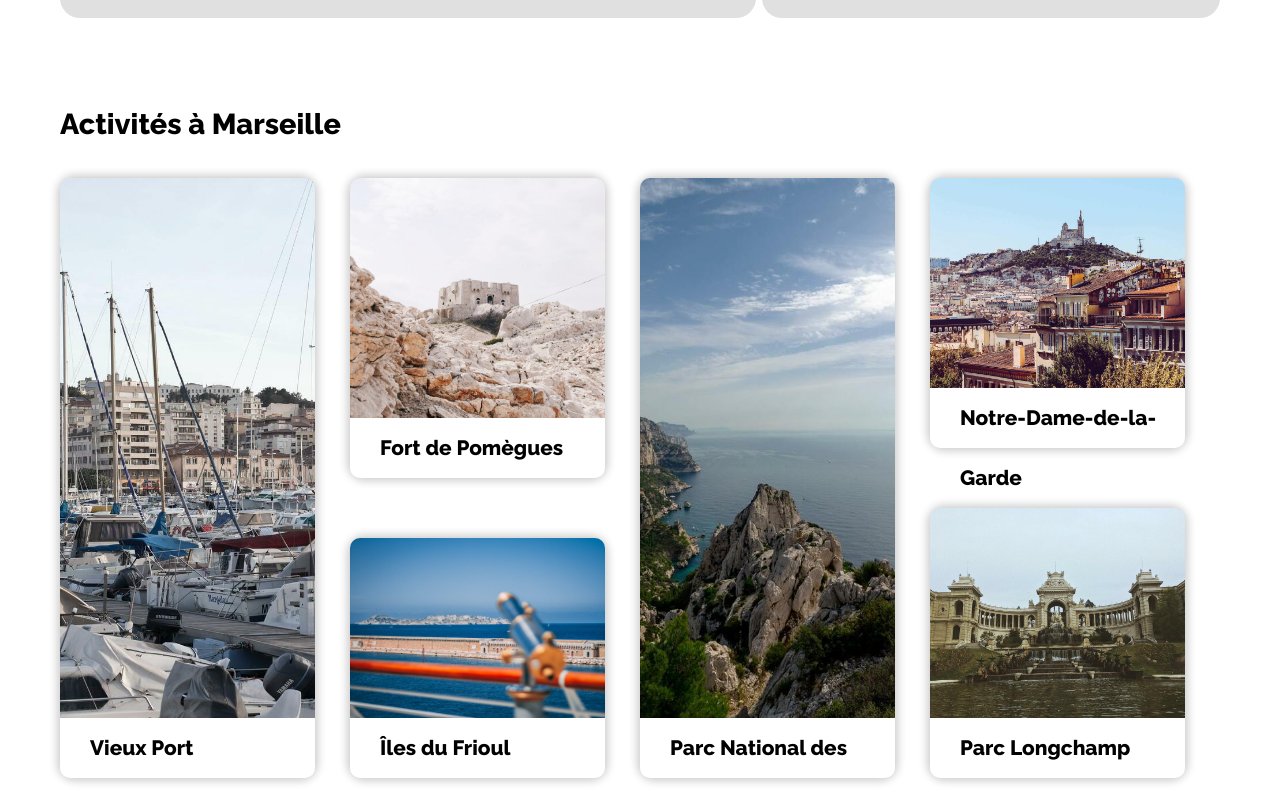
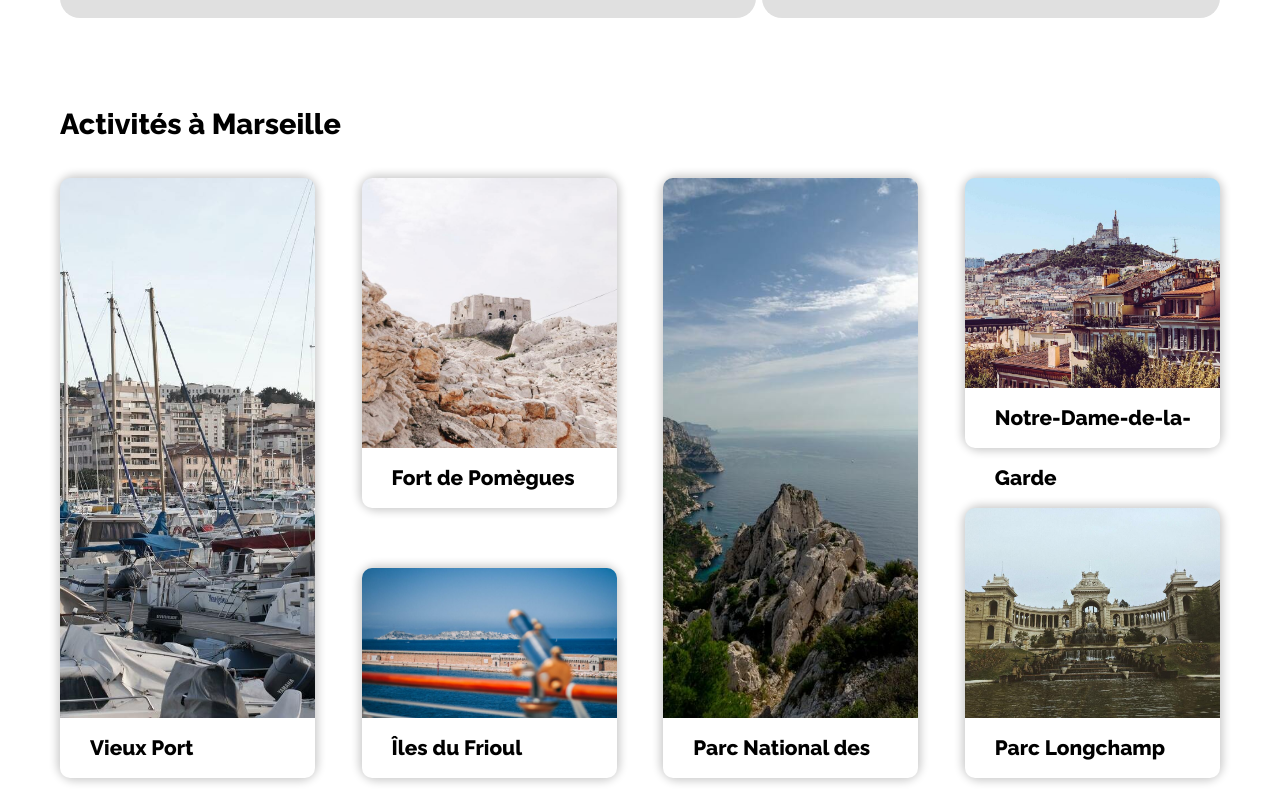
Before and after one commit to FlorentEeckeman/P2, a plain HTML site: page index1.html in a window 1280 px wide. Shown: the part 1656-2453 px from the top of the page. Drawn offline with Linux system fonts and the light colour scheme.

Commit message:
version desktop 1.1

```diff
--- a/css/main.css
+++ b/css/main.css
@@ -303,7 +303,7 @@ header div img {
         padding-top: 50px;
         padding-bottom: 50px;
         flex-direction: column;
-        justify-content: space-between;
+        align-content: space-between;
         flex-wrap: wrap;
         box-sizing: border-box;
         background-color: rgb(255, 255, 255);
@@ -312,6 +312,7 @@ header div img {
         display: flex;
         flex-direction: column;
         box-sizing: border-box;
+
         width: 22%;
     }
     .grp-activite >  div:nth-child(odd){
@@ -327,10 +328,14 @@ header div img {
         box-shadow:none;
         flex-wrap: wrap;
     }
+    .half-card{
+        height: calc(100% - 60px);;
+
+    }
     .med-vignette1{
         display: flex;
         flex-direction: column;
-        height: 50%;
+        height: 55%;
         width: 100%;
         border-radius: 15px;
         box-sizing: content-box;
@@ -339,7 +344,7 @@ header div img {
     .low-vignette{
         display: flex;
         flex-direction: column;
-        height: 40%;
+        height: 35%;
         width: 100%;
         border-radius: 15px;
         box-sizing: content-box;
@@ -362,25 +367,8 @@ header div img {
         background-repeat:no-repeat;
         background-position: center;
         background-size: cover;
+        object-fit: cover;
         border-radius: 10px 10px 0px 0px;
-    }
-    .port-img{
-        background-image: url("/images/activites/3_medium/reno-laithienne-QUgJhdY5Fyk-unsplash.jpg");
-    }
-    .fort-img{
-        background-image: url("/images/activites/3_medium/paul-hermann-QFTrLdQIRhI-unsplash.jpg");
-    }
-    .frioul-img{
-        background-image: url("/images/activites/3_medium/kevin-hikari-rV_Qd1l-VXg-unsplash.jpg");
-    }
-    .calanques-img{
-        background-image: url("/images/activites/3_medium/kilyan-sockalingum-NR8-cBCN3aI-unsplash.jpg");
-    }
-    .dame-img{
-        background-image: url("/images/activites/3_medium/florian-wehde-xW9e8gdotxI-unsplash.jpg");
-    }
-    .parc-img{
-        background-image: url("/images/activites/3_medium/lena-paulin-wH2-EJoDcV0-unsplash.jpg");
     }
     .act-photo{
         height: 100%;
--- a/index1.html
+++ b/index1.html
@@ -135,30 +135,30 @@
                 <h2 class="soustitre">Activités à Marseille</h2>
                 <div class="grp-activite">
                     <div class="big-vignette">
-                        <div class="port-img card-img"></div>
+                        <img class="port-img card-img" src="/images/activites/3_medium/reno-laithienne-QUgJhdY5Fyk-unsplash.jpg" alt="">
                         <h4 class="sub-act">Vieux Port</h4>
                     </div>
                     <div class="double-vignette">
                         <div class="med-vignette1">
-                            <div class="fort-img card-img"></div>
+                            <div class="half-card"><img class="fort-img card-img" src="/images/activites/3_medium/paul-hermann-QFTrLdQIRhI-unsplash.jpg" alt=""></div>
                             <h4 class="sub-act">Fort de Pomègues</h4>
                         </div>
                         <div class="low-vignette">
-                            <div class="frioul-img card-img"></div>
+                            <div class="half-card"><img class="frioul-img card-img" src="/images/activites/3_medium/kevin-hikari-rV_Qd1l-VXg-unsplash.jpg" alt=""></div>
                             <h4 class="sub-act">Îles du Frioul</h4>
                         </div>
                     </div>
                     <div class="big-vignette">
-                        <div class="calanques-img card-img"></div>
+                        <img class="card-img" src="/images/activites/3_medium/kilyan-sockalingum-NR8-cBCN3aI-unsplash.jpg" alt="">
                         <h4 class="sub-act">Parc National des Calanques</h4>
                     </div>
                     <div class="double-vignette">
                         <div class="med-vignette">
-                            <div class="dame-img card-img"></div>
+                            <div class="half-card"><img class="card-img" src="/images/activites/3_medium/florian-wehde-xW9e8gdotxI-unsplash.jpg" alt=""></div>
                             <h4 class="sub-act">Notre-Dame-de-la-Garde</h4>
                         </div>
                         <div class="med-vignette">
-                            <div class="parc-img card-img "></div>
+                            <div class="half-card"><img class="card-img" src="/images/activites/3_medium/lena-paulin-wH2-EJoDcV0-unsplash.jpg" alt=""></div>
                             <h4 class="sub-act">Parc Longchamp</h4>
                         </div>
                     </div>
```
